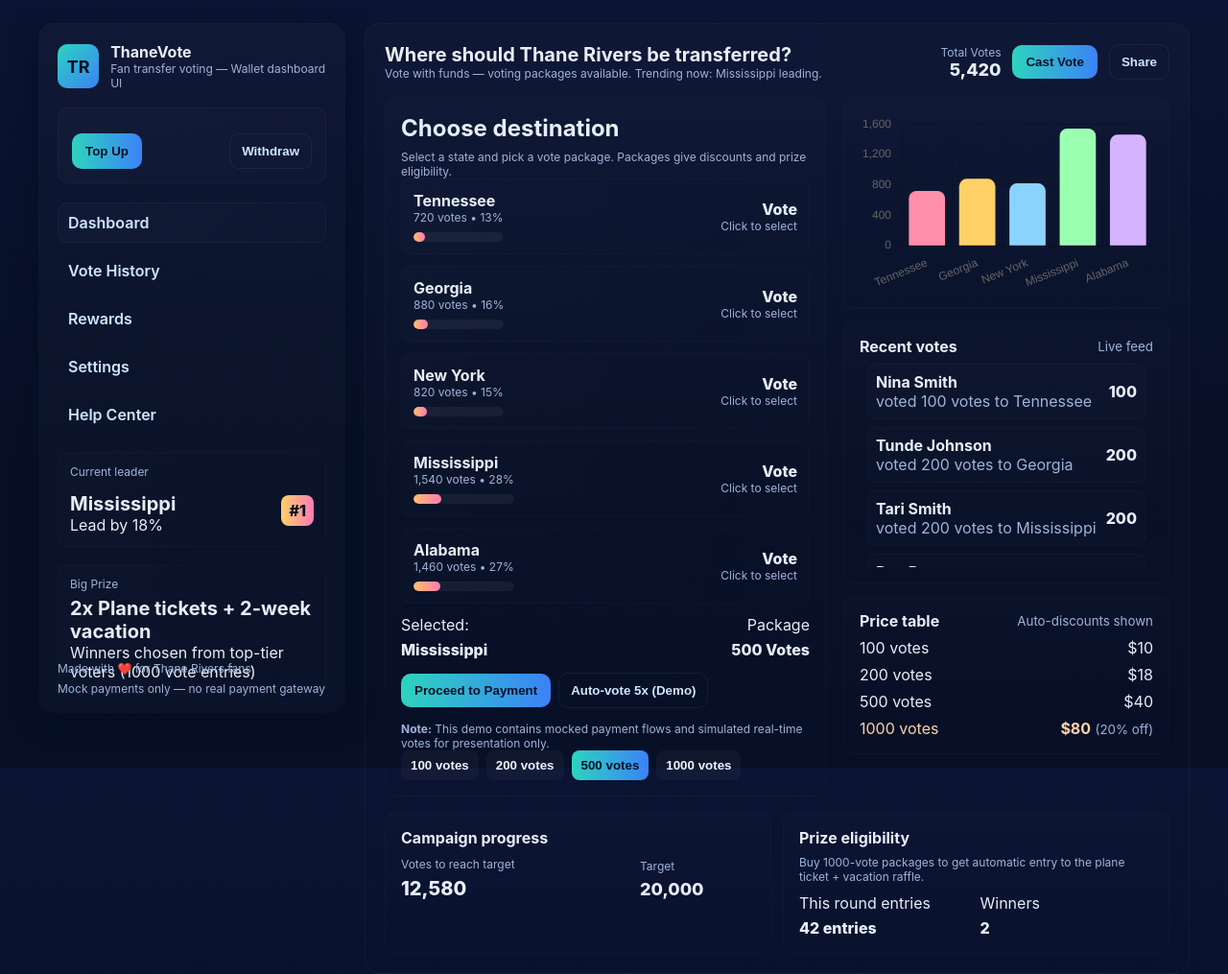
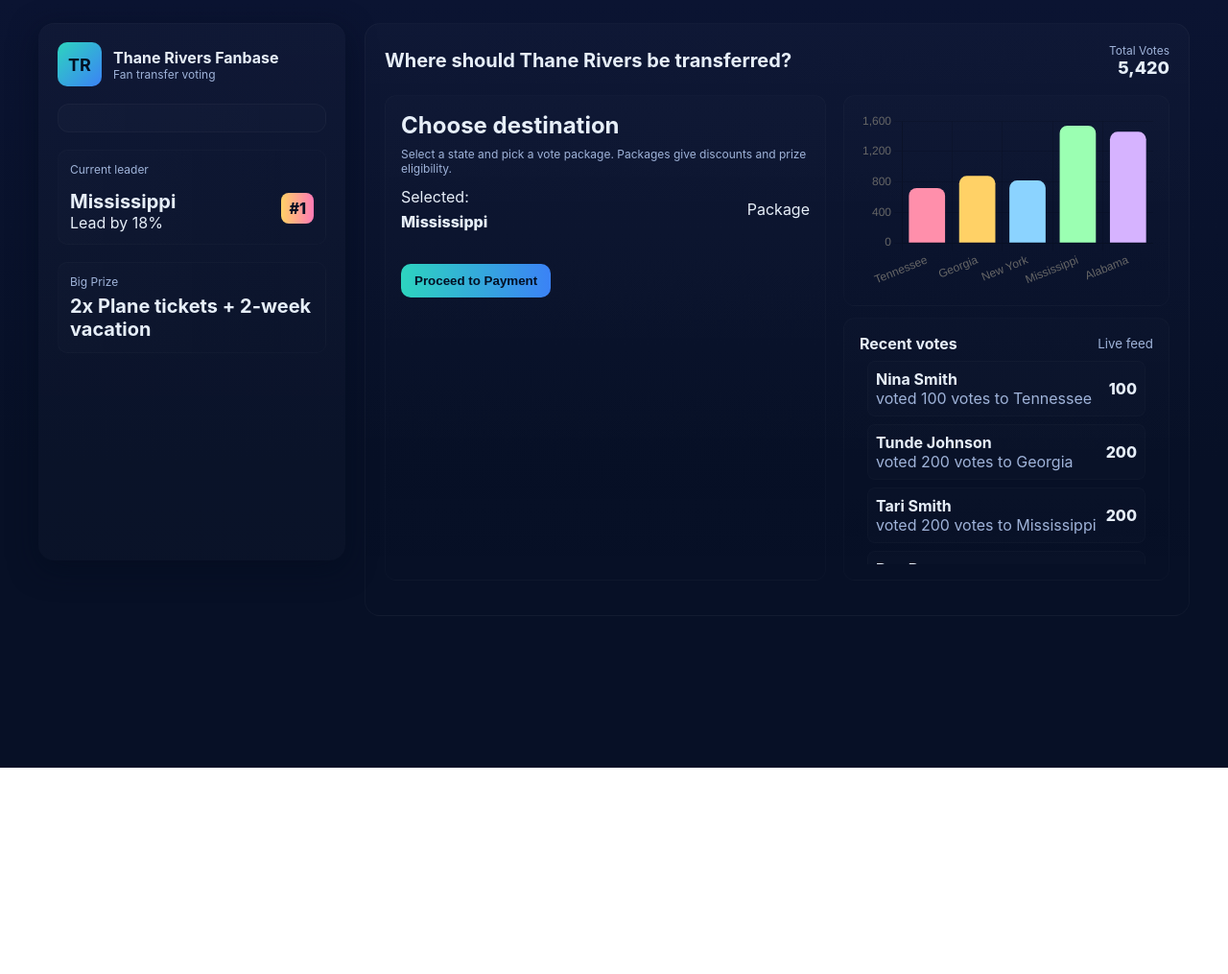
Before and after one commit to pentycost/jennifer-aniston-meetup, a plain HTML site: page index.html in a window 1280 px wide. Shown: the whole page at 96% size. After the commit the page ends 800 px from the top, so only its background shows below. Drawn offline with nearby package versions, Linux system fonts and the light colour scheme.

Commit message:
Update index.html

```diff
--- a/index.html
+++ b/index.html
@@ -184,30 +184,18 @@
         <div class="logo">
           <div class="mark">TR</div>
           <div class="brand">
-            <strong>ThaneVote</strong>
-            <small>Fan transfer voting — Wallet dashboard UI</small>
+            <strong>Thane Rivers Fanbase</strong>
+            <small>Fan transfer voting </small>
           </div>
         </div>
 
         <div class="wallet-balance">
-          <div class="balance-row">
 
 
-          </div>
 
-          <div style="margin-top:12px;display:flex;gap:8px;justify-content:space-between">
-            <button class="btn" id="topupBtn">Top Up</button>
-            <button class="ghost" id="withdrawBtn">Withdraw</button>
-          </div>
         </div>
 
-        <nav class="nav" aria-label="Main navigation">
-          <a href="#" class="active">Dashboard</a>
-          <a href="#">Vote History</a>
-          <a href="#">Rewards</a>
-          <a href="#">Settings</a>
-          <a href="#">Help Center</a>
-        </nav>
+
 
         <div class="stat-card">
           <div class="label">Current leader</div>
@@ -223,13 +211,11 @@
         <div class="stat-card">
           <div class="label">Big Prize</div>
           <div class="value">2x Plane tickets + 2-week vacation</div>
-          <div class="small">Winners chosen from top-tier voters (1000 vote entries)</div>
+
+
         </div>
 
-        <div style="position:absolute;bottom:18px;left:20px;font-size:12px;color:#9fb3d9">
-          <div>Made with ❤️ for Thane Rivers fans</div>
-          <div style="margin-top:6px">Mock payments only — no real payment gateway</div>
-        </div>
+
       </aside>
 
       <!-- MAIN -->
@@ -237,16 +223,15 @@
         <div class="topbar">
           <div class="title">
             <h1>Where should Thane Rivers be transferred?</h1>
-            <p>Vote with funds — voting packages available. Trending now: Mississippi leading.</p>
-          </div>
+            </div>
 
           <div class="controls">
             <div style="text-align:right">
               <div style="font-size:12px;color:#9fb3d9">Total Votes</div>
               <div style="font-weight:800;font-size:18px" id="totalVotes">5,420</div>
             </div>
-            <button class="btn" id="voteNow">Cast Vote</button>
-            <button class="ghost" id="shareBtn">Share</button>
+
+
           </div>
         </div>
 
@@ -267,17 +252,17 @@
               </div>
               <div style="text-align:right">
                 <div class="small">Package</div>
-                <div id="selectedPackage" style="font-weight:800;margin-top:6px">500 Votes</div>
+
               </div>
             </div>
-
+<br>
             <div style="display:flex;gap:8px;align-items:center;margin-top:14px">
               <button class="btn" id="openPay">Proceed to Payment</button>
-              <button class="ghost" id="autoVote">Auto-vote 5x (Demo)</button>
+
             </div>
 
             <div style="margin-top:14px;font-size:12px;color:#9fb3d9">
-              <strong>Note:</strong> This demo contains mocked payment flows and simulated real-time votes for presentation only.
+
             </div>
           </section>
 
@@ -298,53 +283,16 @@
               </div>
             </div>
 
-            <div class="card">
-              <div style="display:flex;justify-content:space-between;align-items:center">
-                <strong>Price table</strong>
-                <small style="color:#9fb3d9">Auto-discounts shown</small>
-              </div>
 
-              <div style="margin-top:8px;display:flex;flex-direction:column;gap:8px">
-                <div style="display:flex;justify-content:space-between"><div>100 votes</div><div>$10</div></div>
-                <div style="display:flex;justify-content:space-between"><div>200 votes</div><div>$18</div></div>
-                <div style="display:flex;justify-content:space-between"><div>500 votes</div><div>$40</div></div>
-                <div style="display:flex;justify-content:space-between;color:#ffd2aa"><div>1000 votes</div><div><strong>$80</strong> <small style="color:#9fb3d9">(20% off)</small></div></div>
-              </div>
-            </div>
 
           </aside>
         </div>
 
         <!-- activity / extras -->
         <div style="margin-top:16px;display:grid;grid-template-columns:1fr 1fr;gap:12px">
-          <div class="card">
-            <strong>Campaign progress</strong>
-            <div style="margin-top:10px;display:flex;gap:12px;align-items:center">
-              <div style="flex:1">
-                <div style="font-size:12px;color:#9fb3d9">Votes to reach target</div>
-                <div style="font-weight:800;font-size:20px;margin-top:6px" id="toTarget">12,580</div>
-              </div>
-              <div style="width:120px">
-                <div style="font-size:12px;color:#9fb3d9">Target</div>
-                <div style="font-weight:800;font-size:18px;margin-top:6px">20,000</div>
-              </div>
-            </div>
-          </div>
 
-          <div class="card">
-            <strong>Prize eligibility</strong>
-            <p style="font-size:12px;color:#9fb3d9;margin-top:8px">Buy 1000-vote packages to get automatic entry to the plane ticket + vacation raffle.</p>
-            <div style="display:flex;gap:8px;margin-top:10px">
-              <div style="flex:1">
-                <div class="small">This round entries</div>
-                <div style="font-weight:800;margin-top:6px">42 entries</div>
-              </div>
-              <div style="flex:1">
-                <div class="small">Winners</div>
-                <div style="font-weight:800;margin-top:6px">2</div>
-              </div>
-            </div>
-          </div>
+
+
         </div>
 
       </main>
@@ -354,7 +302,7 @@
     <div class="modal-backdrop" id="modalBackdrop">
       <div class="modal" role="dialog" aria-modal="true" aria-label="Payment dialog">
         <h3>Proceed to payment</h3>
-        <p style="font-size:12px;color:#9fb3d9">Choose payment method and confirm. (Demo only — no real charges)</p>
+        <p style="font-size:12px;color:#9fb3d9">Choose payment method and confirm.</p>
 
         <div class="pay-methods" style="margin-top:12px">
           <div class="pay-method active" data-method="crypto">Cryptocurrency</div>
@@ -370,9 +318,7 @@
 
         <div style="display:flex;justify-content:space-between;align-items:center;margin-top:12px">
           <div>
-            <div class="small">Amount</div>
-            <div style="font-weight:800;font-size:18px" id="payAmount">$40</div>
-          </div>
+
 
           <div style="display:flex;gap:8px">
             <button class="ghost" id="cancelPay">Cancel</button>
```
